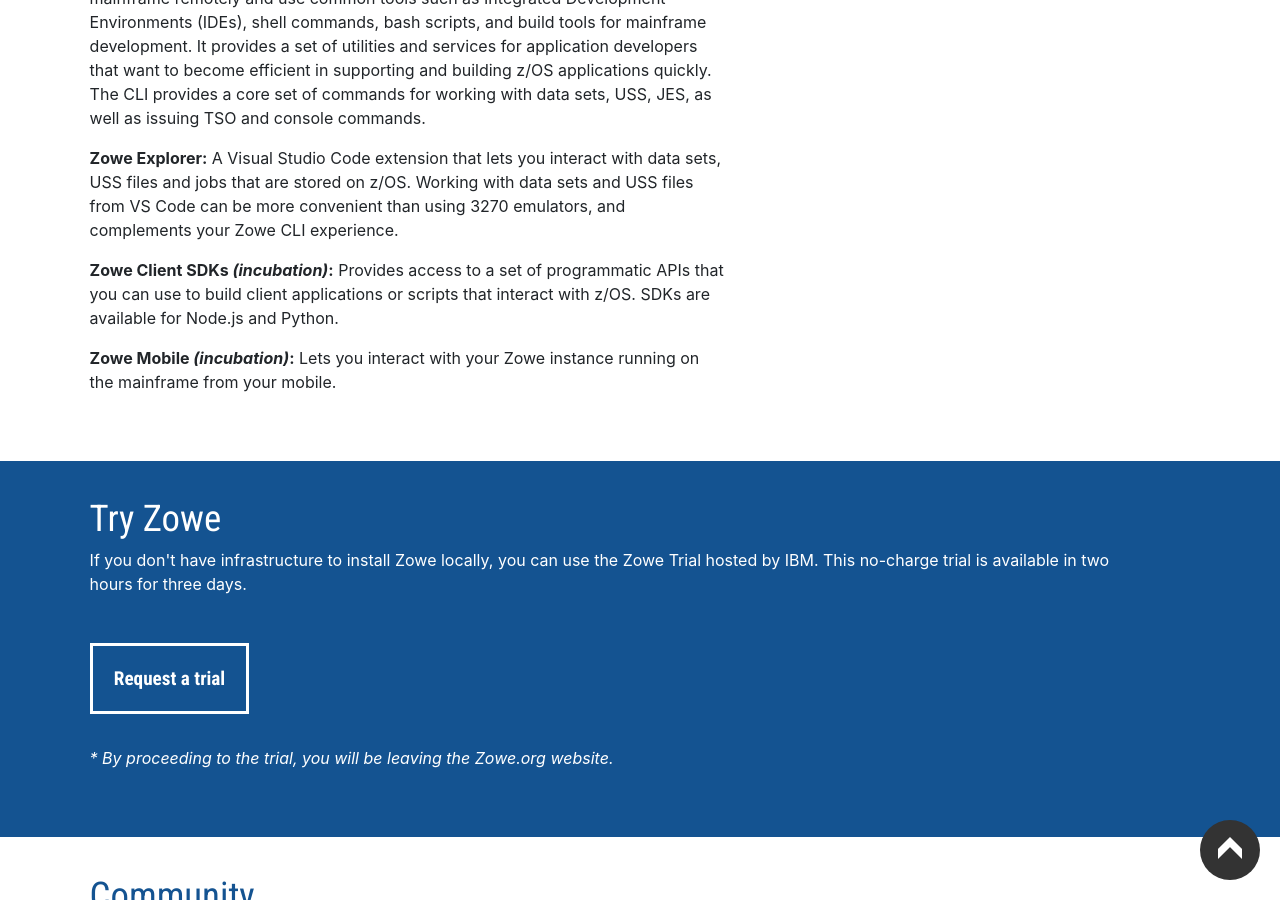
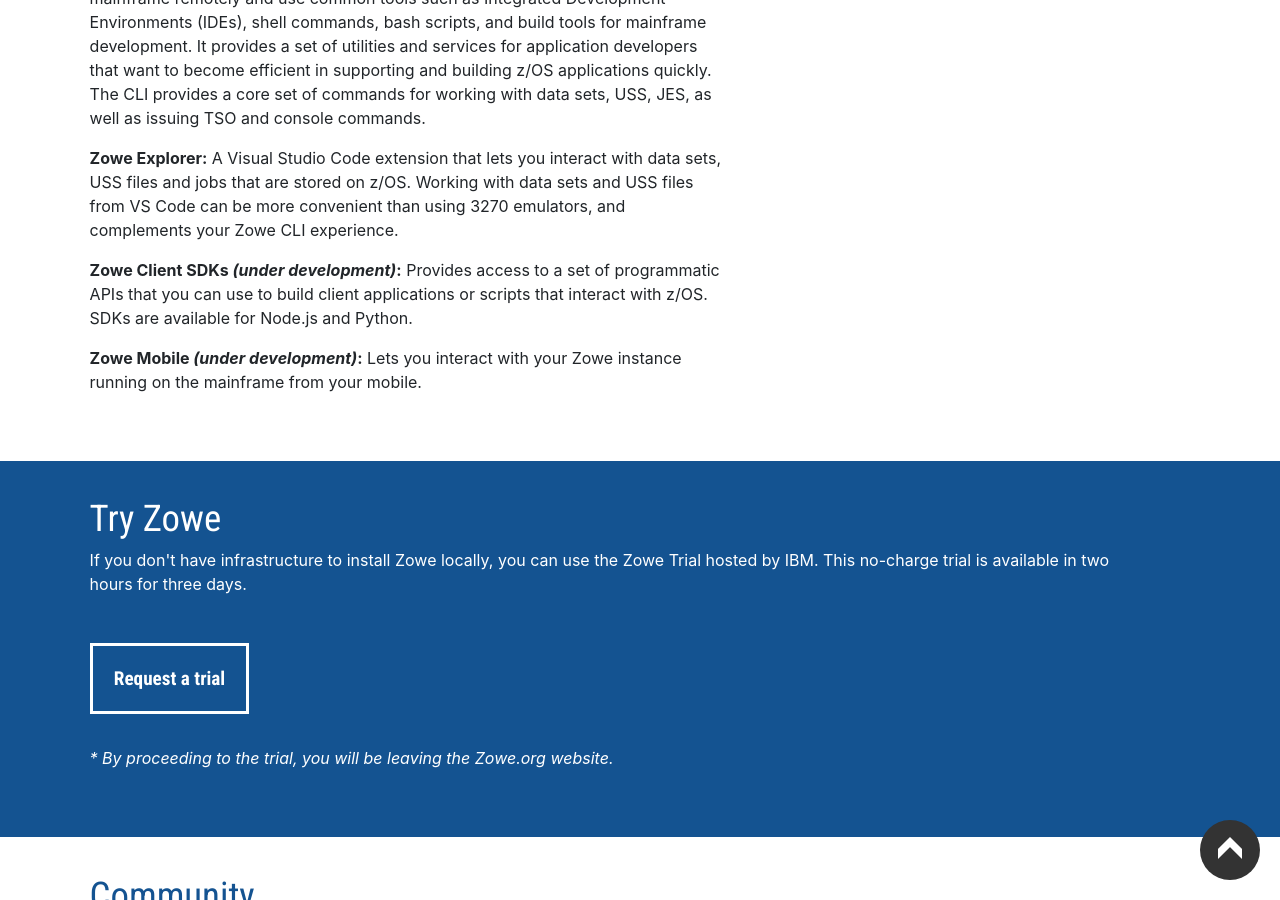
Before and after one commit to zowe/zowe.github.io, a Jekyll site: the page built from index.md, in a window 1280 px wide and 900 px high, scrolled down 926 px. Built offline with Jekyll 4.4.1, drawn with Linux system fonts in a browser that asks for light colours; our own code applies the rules of GitHub Pages for plain Markdown files.

Commit message:
change wording
Signed-off-by: nannanli <nannanli@cn.ibm.com>

```diff
--- a/index.md
+++ b/index.md
@@ -44,9 +44,9 @@
 <p><b>Zowe Explorer:</b> A Visual Studio Code extension that lets you interact with data sets, USS files and jobs that are stored on z/OS. Working with data sets and USS files from VS Code can be more convenient than using 3270 emulators, and complements your Zowe CLI experience.
 </p>
 
-<p><b>Zowe Client SDKs <i>(incubation)</i>:</b> Provides access to a set of programmatic APIs that you can use to build client applications or scripts that interact with z/OS. SDKs are available for Node.js and Python.</p>
+<p><b>Zowe Client SDKs <i>(under development)</i>:</b> Provides access to a set of programmatic APIs that you can use to build client applications or scripts that interact with z/OS. SDKs are available for Node.js and Python.</p>
 
-<p><b>Zowe Mobile <i>(incubation)</i>:</b> Lets you interact with your Zowe instance running on the mainframe from your mobile.</p>
+<p><b>Zowe Mobile <i>(under development)</i>:</b> Lets you interact with your Zowe instance running on the mainframe from your mobile.</p>
 
 </div>
 
```
